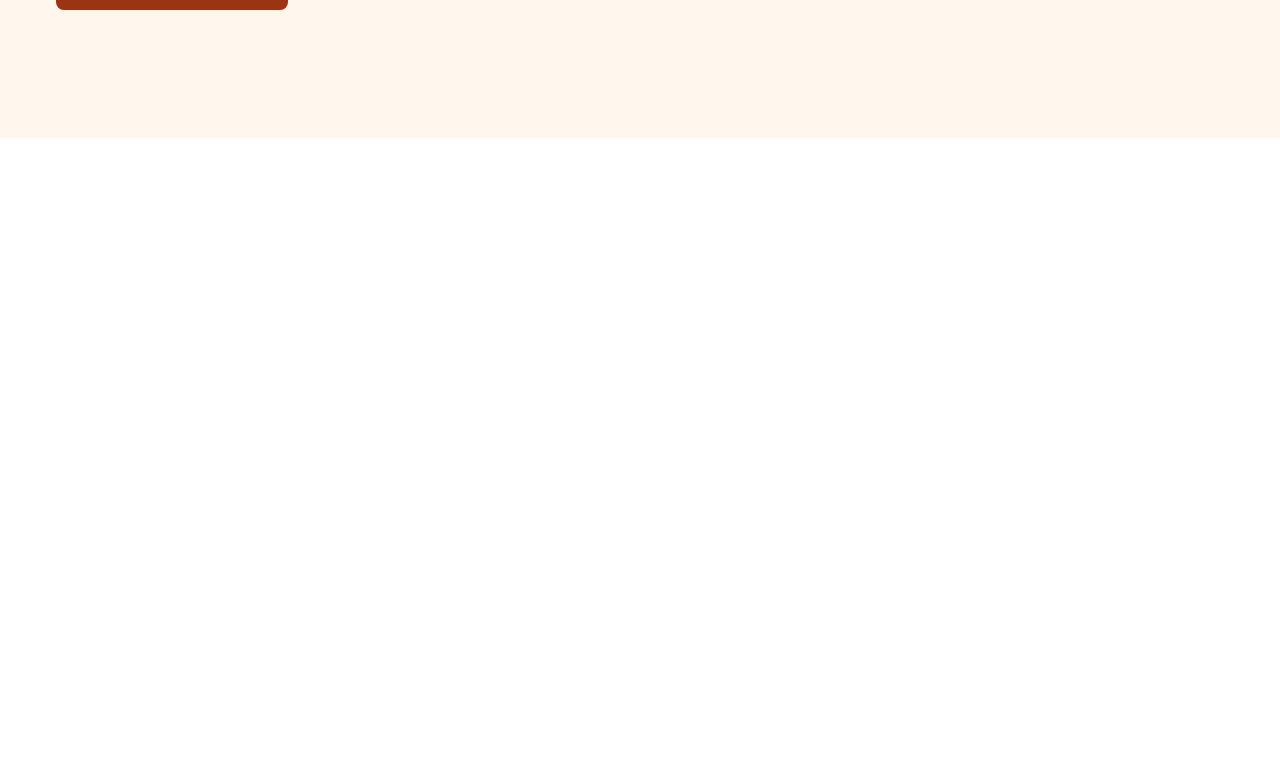
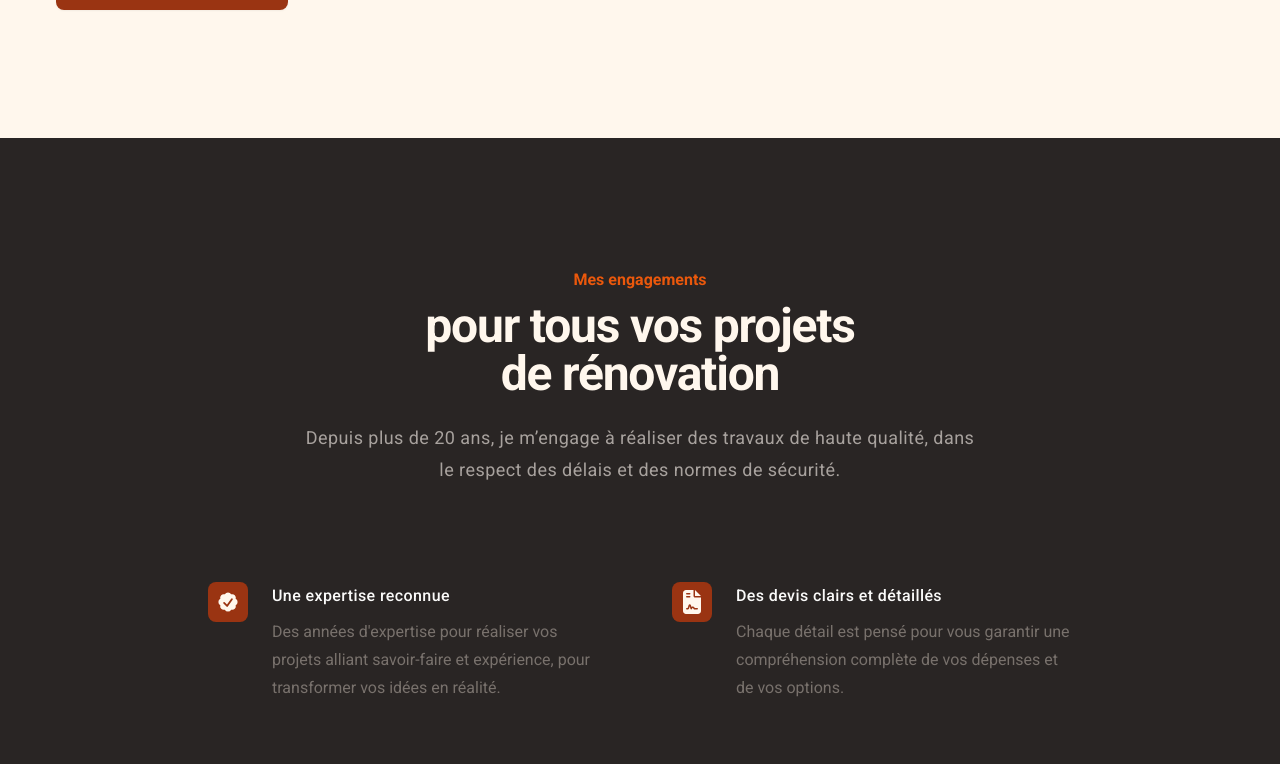
Before and after one commit to PierreMaze/clou-et-cie, a React (Vite) app: page / in a window 1280 px wide. Shown: the part 1994-2758 px from the top of the page. Before the commit the page ends 2132 px from the top, so only its background shows below. Built offline with nearby package versions, Linux system fonts and the light colour scheme.

Commit message:
Completed the Commitments section and added the React Icons library.

```diff
--- a/package.json
+++ b/package.json
@@ -17,7 +17,8 @@
     "@fortawesome/react-fontawesome": "^0.2.2",
     "@heroicons/react": "^2.2.0",
     "react": "^18.3.1",
-    "react-dom": "^18.3.1"
+    "react-dom": "^18.3.1",
+    "react-icons": "^5.4.0"
   },
   "devDependencies": {
     "@eslint/js": "^9.15.0",
--- a/src/main.jsx
+++ b/src/main.jsx
@@ -4,11 +4,13 @@ import './index.css';
 import Header from './layout/Header';
 import HeroSection from './pages/Hero.jsx';
 import Services from './pages/Services.jsx';
+import Commitment from './pages/Commitment.jsx';
 
 createRoot(document.getElementById('root')).render(
   <StrictMode>
     <Header />
     <HeroSection />
     <Services />
+    <Commitment />
   </StrictMode>
 );
--- /dev/null
+++ b/src/pages/Commitment.jsx
@@ -0,0 +1,86 @@
+import { TbHexagon3D } from 'react-icons/tb';
+import { MdSafetyCheck } from 'react-icons/md';
+import { FaFileContract } from 'react-icons/fa6';
+import { HiMiniCheckBadge } from 'react-icons/hi2';
+
+const commitments = [
+  {
+    id: 1,
+    title: 'Une expertise reconnue',
+    description:
+      "Des années d'expertise pour réaliser vos projets alliant savoir-faire et expérience, pour transformer vos idées en réalité.",
+    icon: HiMiniCheckBadge,
+  },
+  {
+    id: 2,
+    title: 'Des devis clairs et détaillés',
+    description:
+      'Chaque détail est pensé pour vous garantir une compréhension complète de vos dépenses et de vos options.',
+    icon: FaFileContract,
+  },
+  {
+    id: 3,
+    title: 'Tranquillité grâce à une garantie décennale',
+    description:
+      'Chaque projet réalisé est couvert par une garantie décennale. Assurant des travaux durables et conformes aux normes.',
+    icon: MdSafetyCheck,
+  },
+  {
+    id: 4,
+    title: 'Visualisez vos projets en 3D',
+    description:
+      'Grâce à des outils de modélisation 3D, imaginer et de personnaliser vos espaces rénovés avant même le début des travaux.',
+    icon: TbHexagon3D,
+  },
+];
+
+const Commitment = () => {
+  return (
+    <div className="py-24 bg-stone-800 sm:py-32 ">
+      <div className="px-6 mx-auto max-w-7xl lg:px-8">
+        <div className="max-w-2xl mx-auto lg:text-center">
+          <h2 className="font-semibold text-orange-600 text-base/7">
+            Mes engagements
+          </h2>
+          <p className="mt-2 text-4xl font-semibold tracking-tight text-orange-50 text-pretty sm:text-5xl lg:text-balance">
+            pour tous vos projets de rénovation
+          </p>
+          <p className="mt-6 tracking-wide text-stone-400 text-lg/8">
+            Depuis plus de 20 ans, je m’engage à réaliser des travaux de haute
+            qualité, dans le respect des délais et des normes de sécurité.
+          </p>
+        </div>
+        <div className="max-w-2xl mx-auto mt-16 sm:mt-20 lg:mt-24 lg:max-w-4xl">
+          <dl className="grid max-w-xl grid-cols-1 gap-x-8 gap-y-10 lg:max-w-none lg:grid-cols-2 lg:gap-y-16">
+            {commitments.map((commitments) => (
+              <div key={commitments.id} className="relative pl-16 lg:mx-4">
+                <dt className="font-medium tracking-wide text-stone-50 text-base/7">
+                  <div className="absolute top-0 left-0 flex items-center justify-center bg-orange-800 rounded-lg size-10">
+                    <commitments.icon
+                      aria-hidden="true"
+                      className="text-orange-50 size-6"
+                    />
+                  </div>
+                  {commitments.title}
+                </dt>
+                <dd className="mt-2 text-stone-500 text-base/7">
+                  {commitments.description}
+                </dd>
+              </div>
+            ))}
+          </dl>
+        </div>
+        <div className="flex justify-center w-full mx-auto my-16">
+          <a
+            href="#contact"
+            className="w-full px-8 py-3 mt-6 text-sm font-semibold leading-7 text-center duration-300 ease-in-out delay-100 bg-orange-800 rounded-lg shadow-sm text-orange-50 sm:max-w-none sm:w-fit hover:bg-orange-900"
+          >
+            Contacter moi
+          </a>
+        </div>
+      </div>
+    </div>
+  );
+};
+
+export default Commitment;
```
